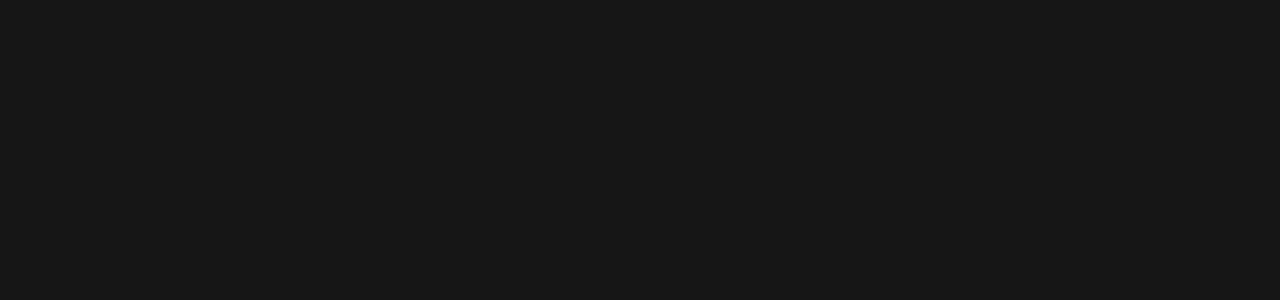
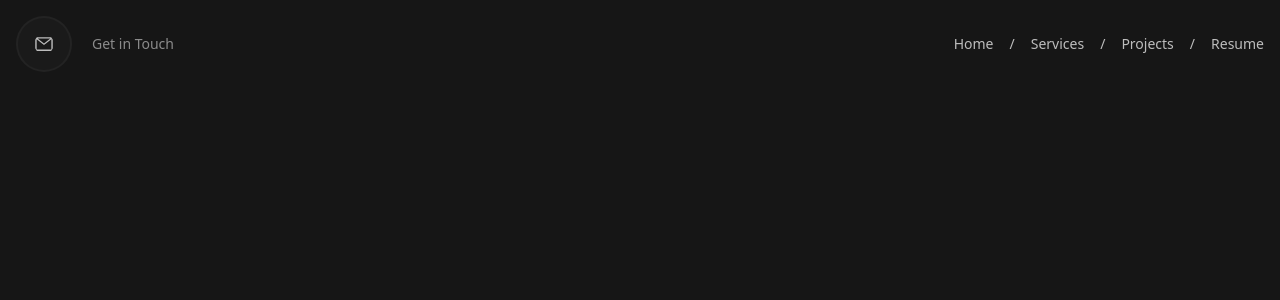
Before and after one commit to philipangeloang/web-port-2.0, a React (Vite) app: page / in a window 1280 px wide. Shown: the top 300 px of the page. Built offline with nearby package versions, Linux system fonts and the light colour scheme.

Commit message:
Added react-icons and finished nav structure

```diff
--- a/package.json
+++ b/package.json
@@ -11,7 +11,8 @@
   },
   "dependencies": {
     "react": "^18.2.0",
-    "react-dom": "^18.2.0"
+    "react-dom": "^18.2.0",
+    "react-icons": "^4.9.0"
   },
   "devDependencies": {
     "@types/react": "^18.0.37",
--- a/src/App.jsx
+++ b/src/App.jsx
@@ -1,8 +1,19 @@
+import { AiOutlineMail } from "react-icons/ai";
+
 function App() {
   return (
     <>
       <section className="w-full p-4">
-        <nav className="max-w-7xl mx-auto bg-main-black"></nav>
+        <nav className="max-w-7xl mx-auto bg-main-black flex justify-between">
+          <div className="flex items-center gap-5">
+            <AiOutlineMail className="bg-[#1a1a1a] text-main-white border-2 rounded-full p-4 border-main-white/5 h-14 w-14" />
+            <span className="text-sm text-main-white/70">Get in Touch</span>
+          </div>
+          <div className="flex gap-4 items-center text-sm">
+            <div>Home</div>/<div>Services</div>/<div>Projects</div>/
+            <div>Resume</div>
+          </div>
+        </nav>
       </section>
     </>
   );
```
Also changed, not shown: 1 other file (tests, documents, lock files or other folders).
